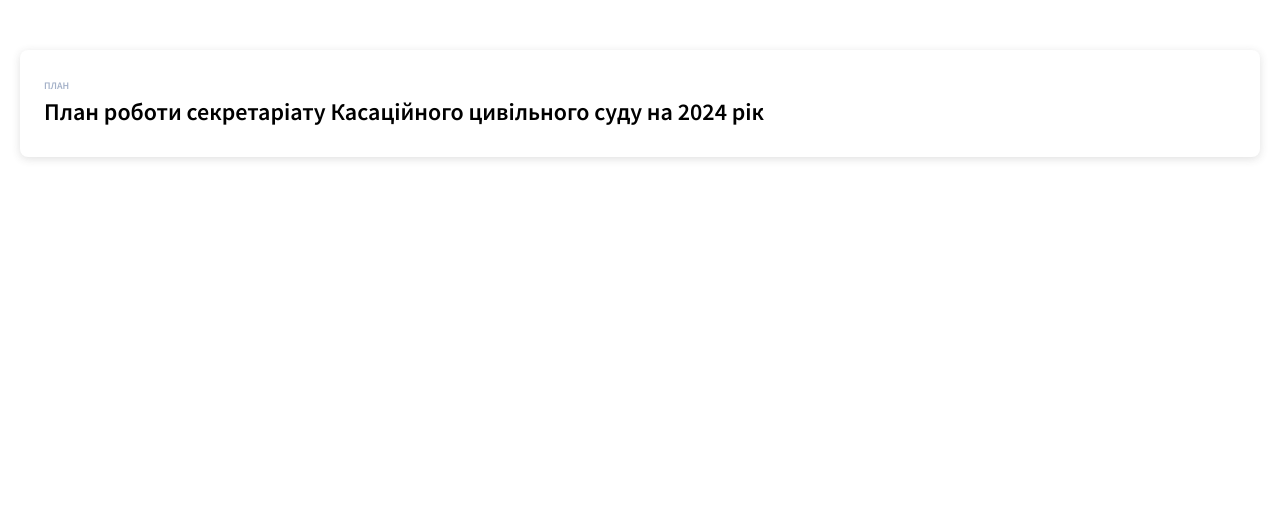
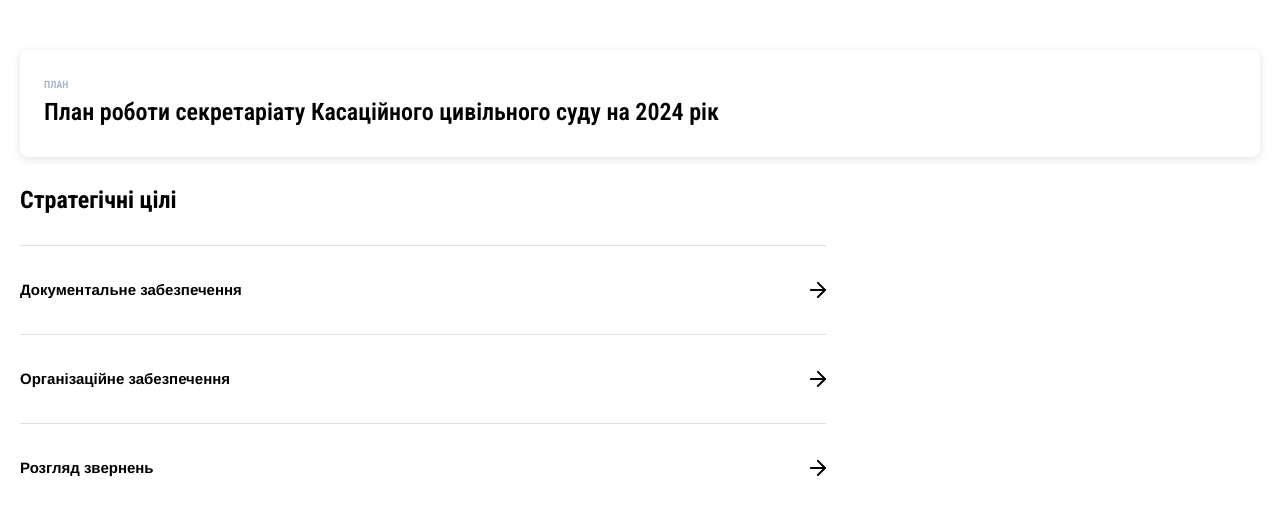
Before and after one commit to khilyao/court-stats, a React (Create React App) app: page / in a window 1280 px wide. Shown: the top 516 px of the page. Built offline with nearby package versions, Linux system fonts and the light colour scheme.

Commit message:
add accordeon logic

```diff
--- a/public/index.html
+++ b/public/index.html
@@ -13,6 +13,12 @@
     <title>
       План роботи секретаріату Касаційного цивільного суду на 2024 рік
     </title>
+    <link rel="preconnect" href="https://fonts.googleapis.com" />
+    <link rel="preconnect" href="https://fonts.gstatic.com" crossorigin />
+    <link
+      href="https://fonts.googleapis.com/css2?family=Roboto+Condensed:wght@300;400;500;600;700;900&display=swap"
+      rel="stylesheet"
+    />
   </head>
   <body>
     <div id="root"></div>
--- /dev/null
+++ b/src/components/Accordeon/goodInfo.module.scss
@@ -0,0 +1,74 @@
+.goodInfo {
+  width: 100%;
+
+  @media screen and (min-width: 700px) {
+    width: 65%;
+  }
+}
+
+.goodHeading {
+  display: flex;
+  align-items: center;
+  justify-content: space-between;
+
+  padding-top: 35px;
+  padding-bottom: 35px;
+
+  border-top: 1px solid #dfdfdf;
+  cursor: pointer;
+}
+
+.infoBlock {
+  font-family: "Helvetica Neue", sans-serif;
+  font-size: 15px;
+  font-weight: 700;
+  line-height: 1.2;
+}
+
+.list {
+  display: flex;
+  flex-direction: column;
+  justify-content: center;
+
+  list-style: none;
+
+  transition: transform 200ms linear, opacity 400ms linear;
+  opacity: 0;
+  transform: translateY(-20%);
+}
+
+.item {
+  display: flex;
+
+  &:not(:last-child) {
+    margin-bottom: 24px;
+  }
+
+  &:last-child {
+    margin-bottom: 70px;
+  }
+}
+
+.infoImg {
+  margin-right: 12px;
+}
+
+.infoFullDesc {
+  display: flex;
+  flex-direction: column;
+  justify-content: center;
+}
+
+.infoTitle {
+  font-family: "Helvetica Neue", sans-serif;
+  font-size: 15px;
+  font-weight: 700;
+  line-height: 1.2;
+}
+
+.infoDescription {
+  color: rgb(72, 72, 72);
+  font-family: "Helvetica Neue", sans-serif;
+  font-size: 14px;
+  line-height: 1.5;
+}
--- /dev/null
+++ b/src/components/Accordeon/index.tsx
@@ -0,0 +1,85 @@
+import { useState } from "react";
+import Arrow from "assets/icons/arrow.svg";
+import s from "./goodInfo.module.scss";
+
+type SubSection = {
+  subSectionName: string;
+  value?: number;
+  valueDesc?: string;
+};
+
+type Section = {
+  sectionName: string;
+  subSections?: SubSection[]; // Make subSections optional
+  result?: number; // Add result property
+  subTitle?: string;
+};
+
+type Props = {
+  sections: Section[];
+  children: string;
+};
+
+const Accordeon = ({ sections, children }: Props) => {
+  const [isMoreGoodInfoClicked, setIsMoreGoodInfoClicked] = useState(false);
+
+  return (
+    <div className={s.goodInfo}>
+      <div
+        className={s.goodHeading}
+        onClick={() => {
+          setIsMoreGoodInfoClicked(!isMoreGoodInfoClicked);
+        }}
+      >
+        <span className={s.infoBlock}>{children}</span>
+        <svg
+          style={{
+            transform: isMoreGoodInfoClicked ? "rotate(90deg) " : "",
+          }}
+          width="17"
+          height="17"
+          viewBox="0 0 17 17"
+          fill="none"
+          xmlns="http://www.w3.org/2000/svg"
+        >
+          <path
+            d="M1.85682 8.93057L15.999 8.93057"
+            stroke="black"
+            stroke-width="2"
+            stroke-linecap="round"
+            stroke-linejoin="round"
+          />
+          <path
+            d="M8.92789 1.85951L15.999 8.93057L8.92789 16.0016"
+            stroke="black"
+            stroke-width="2"
+            stroke-linecap="round"
+            stroke-linejoin="round"
+          />
+        </svg>
+      </div>
+      <ul
+        className={s.list}
+        style={{
+          transform: isMoreGoodInfoClicked ? "translateY(0)" : "",
+          opacity: isMoreGoodInfoClicked ? "1" : "0",
+        }}
+      >
+        {isMoreGoodInfoClicked && (
+          <>
+            {sections.map(({ sectionName }, index) => (
+              <li className={s.item} key={index}>
+                <div className={s.infoFullDesc}>
+                  <h2 className={s.infoTitle}>{sectionName}</h2>
+                  {/* <p className={s.infoDescription}>{desc}</p> */}
+                </div>
+              </li>
+            ))}
+          </>
+        )}
+      </ul>
+    </div>
+  );
+};
+
+export default Accordeon;
--- a/src/styles/common.scss
+++ b/src/styles/common.scss
@@ -1,5 +1,5 @@
 body {
-  font-family: "Source Sans Pro", sans-serif;
+  font-family: "Roboto Condensed", sans-serif;
   font-weight: 400;
 }
 
--- /dev/null
+++ b/src/views/HomePage/HomePage.styled.tsx
@@ -0,0 +1,5 @@
+import styled from "styled-components";
+
+export const Goals = styled.h2`
+  margin: 30px 0;
+`;
--- a/src/views/HomePage/index.tsx
+++ b/src/views/HomePage/index.tsx
@@ -1,4 +1,7 @@
 import HeroHeading from "components/HeroHeading";
+import { Goals } from "./HomePage.styled";
+import Accordeon from "components/Accordeon";
+import db from "tempDB.json";
 
 const HomePage = () => {
   return (
@@ -10,6 +13,12 @@ const HomePage = () => {
       <HeroHeading direction="План">
         План роботи секретаріату Касаційного цивільного суду на 2024 рік
       </HeroHeading>
+      <Goals>Стратегічні цілі</Goals>
+      {db.directions.map(({ name, sections }, index) => (
+        <Accordeon key={index} sections={sections}>
+          {name}
+        </Accordeon>
+      ))}
     </div>
   );
 };
```
Also changed, not shown: src/assets/icons/arrow.svg (added).
